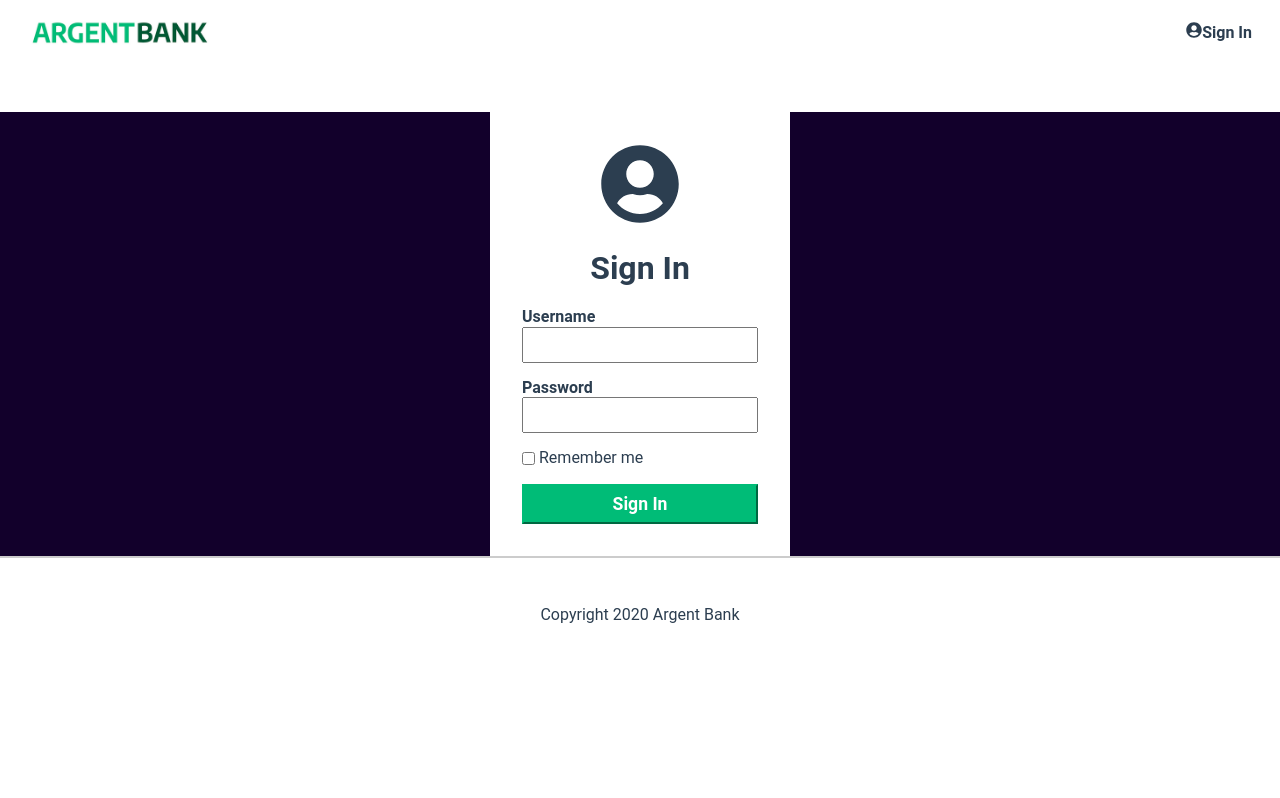
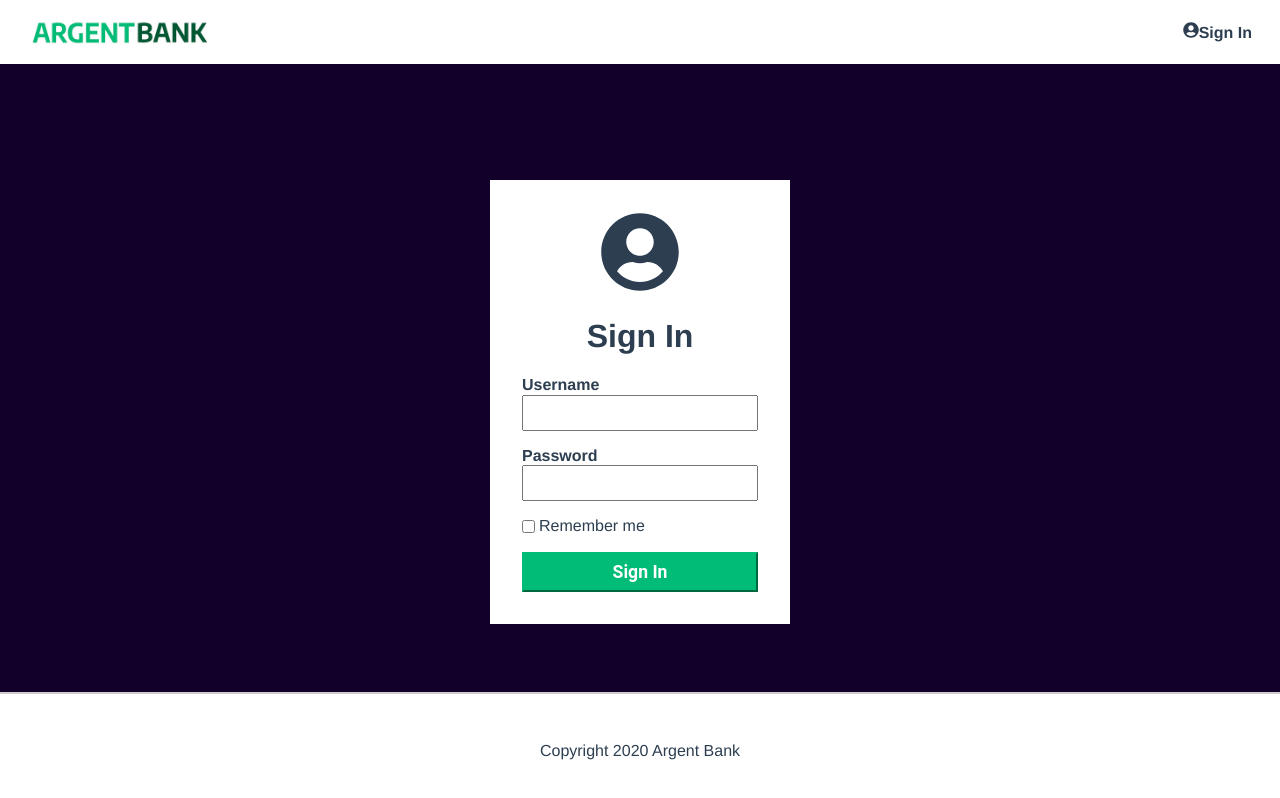
Before and after one commit to samir0067/SamirArrahmani_13_102022, a React (Create React App) app: page /sign-in in a window 1280 px wide. Built offline with nearby package versions, Linux system fonts and the light colour scheme.

Commit message:
fix les style des pages

```diff
--- a/src/components/Button.tsx
+++ b/src/components/Button.tsx
@@ -6,16 +6,18 @@ import React, { FC } from "react";
 type ButtonProps = {
   title: string;
   onClick: (e: React.MouseEvent) => Promise<void>;
+  style?: string;
 };
 
 /**
  * Generic button used for form validation
  * @param { string } title button title
  * @param { function } onClick to call a function
+ * @param { string } style to add custom style
  */
-const Button: FC<ButtonProps> = ({ title, onClick }: ButtonProps) => {
+const Button: FC<ButtonProps> = ({ title, onClick, style }: ButtonProps) => {
   return (
-    <button onClick={onClick} className="button">
+    <button onClick={onClick} className={`button ${style}`}>
       {title}
     </button>
   );
--- a/src/index.css
+++ b/src/index.css
@@ -1,3 +1,45 @@
+.footer {
+  display: flex;
+  justify-content: center;
+  border-top: 2px solid #ccc;
+  padding: 2rem 0 1.5rem;
+}
+.footer__text {
+  margin: 0;
+  padding: 0;
+}
+
+.nav {
+  display: flex;
+  justify-content: space-between;
+  align-items: center;
+  padding: 5px 20px;
+}
+.nav a {
+  font-weight: bold;
+  color: #2C3E50;
+}
+.nav a.router-link-exact-active {
+  color: #42B983;
+}
+.nav_logo_img {
+  display: flex;
+  align-items: center;
+  max-width: 100%;
+  width: 200px;
+}
+.nav_item {
+  margin-right: 0.5rem;
+  display: flex;
+  align-items: center;
+  justify-content: flex-end;
+  gap: 20px;
+  text-decoration: none;
+}
+.nav_item:hover {
+  text-decoration: underline;
+}
+
 .button {
   position: relative;
   display: block;
@@ -105,48 +147,6 @@
   margin-left: 0.25rem;
 }
 
-.footer {
-  display: flex;
-  justify-content: center;
-  border-top: 2px solid #ccc;
-  padding: 2rem 0 1.5rem;
-}
-.footer__text {
-  margin: 0;
-  padding: 0;
-}
-
-.nav {
-  display: flex;
-  justify-content: space-between;
-  align-items: center;
-  padding: 5px 20px;
-}
-.nav a {
-  font-weight: bold;
-  color: #2C3E50;
-}
-.nav a.router-link-exact-active {
-  color: #42B983;
-}
-.nav_logo_img {
-  display: flex;
-  align-items: center;
-  max-width: 100%;
-  width: 200px;
-}
-.nav_item {
-  margin-right: 0.5rem;
-  display: flex;
-  align-items: center;
-  justify-content: flex-end;
-  gap: 20px;
-  text-decoration: none;
-}
-.nav_item:hover {
-  text-decoration: underline;
-}
-
 .notFound {
   width: 100%;
   height: 100%;
@@ -154,8 +154,6 @@
   flex-direction: column;
   align-items: center;
   justify-content: center;
-  margin: 0 12px;
-  text-align: center;
 }
 .notFound_title {
   font-size: 65px;
@@ -163,9 +161,11 @@
 }
 .notFound_text {
   color: #000000;
+  margin: 15px;
 }
-.notFound_link {
-  color: #000000;
+.notFound_button {
+  color: #ffffff;
+  width: max-content;
 }
 
 .signIn_content {
@@ -179,25 +179,23 @@
   font-size: 5rem;
 }
 
-html {
-  font-family: Avenir, Helvetica, Arial, sans-serif;
-  -webkit-font-smoothing: antialiased;
-  -moz-osx-font-smoothing: grayscale;
+#root {
+  display: flex;
+  flex-direction: column;
+  justify-content: space-between;
+  height: 100vh;
+}
+
+body {
   text-align: center;
   color: #2C3E50;
 }
 
-body {
-  margin: 0;
+main {
+  flex-grow: 1;
   display: flex;
   flex-direction: column;
-  min-height: 100vh;
-}
-
-main {
-  flex: 1;
-  width: 100%;
-  height: 100%;
+  justify-content: center;
 }
 
 .bg-dark {
--- a/src/navigation/Routing.tsx
+++ b/src/navigation/Routing.tsx
@@ -1,4 +1,4 @@
-import React from "react";
+import React, { Fragment } from "react";
 import { Route, Routes, useLocation } from "react-router-dom";
 import NotFound from "pages/NotFound";
 import Home from "pages/Home";
@@ -15,7 +15,7 @@ const Routing = () => {
   const location = useLocation();
 
   return (
-    <main>
+    <Fragment>
       <NavBar />
       <Routes key={location.pathname} location={location}>
         <Route path="/" element={<Home />} />
@@ -26,7 +26,7 @@ const Routing = () => {
         <Route path="*" element={<NotFound />} />
       </Routes>
       <Footer />
-    </main>
+    </Fragment>
   );
 };
 
--- a/src/pages/Home.tsx
+++ b/src/pages/Home.tsx
@@ -4,10 +4,10 @@ import Features from "components/Features";
 
 const Home: FC = () => {
   return (
-    <div>
+    <main>
       <Hero />
       <Features />
-    </div>
+    </main>
   );
 };
 
--- a/src/pages/NotFound.tsx
+++ b/src/pages/NotFound.tsx
@@ -1,7 +1,10 @@
 import React, { FC } from "react";
-import { Link } from "react-router-dom";
+import { useNavigate } from "react-router-dom";
+import Button from "components/Button";
 
 const NotFound: FC = () => {
+  const navigate = useNavigate();
+
   const content = {
     title: "404",
     message: "Oups! La page que vous demandez n'existe pas.",
@@ -9,15 +12,17 @@ const NotFound: FC = () => {
   };
 
   return (
-    <section>
+    <main>
       <div className="notFound">
         <h1 className="notFound_title">{content.title}</h1>
         <p className="notFound_text">{content.message}</p>
-        <Link className="notFound_link" to="/">
-          {content.link}
-        </Link>
+        <Button
+          title={content.link}
+          onClick={async () => navigate("/")}
+          style="notFound_button"
+        />
       </div>
-    </section>
+    </main>
   );
 };
 
--- a/src/pages/Profile.tsx
+++ b/src/pages/Profile.tsx
@@ -6,12 +6,12 @@ const Profile: FC = () => {
   };
 
   return (
-    <section>
+    <main>
       <div className="profile">
         <h1 className="profile_title">{content.title}</h1>
         <div></div>
       </div>
-    </section>
+    </main>
   );
 };
 
--- a/src/pages/SignIn.tsx
+++ b/src/pages/SignIn.tsx
@@ -13,7 +13,7 @@ const SignIn: FC = () => {
   };
 
   return (
-    <div className="main bg-dark signIn">
+    <main className="bg-dark signIn">
       <section className="signIn_content">
         <FaUserCircle className="signIn_icon" />
         <h1>Sign In</h1>
@@ -42,7 +42,7 @@ const SignIn: FC = () => {
           <Button title="Sign In" onClick={handleSignIn} />
         </form>
       </section>
-    </div>
+    </main>
   );
 };
 
--- a/src/scss/index.scss
+++ b/src/scss/index.scss
@@ -1,5 +1,9 @@
 // Utiles
 @use "utils/variables";
+
+// Layout
+@use "layout/footer";
+@use "layout/navBar";
 
 // Components
 @use "components/button";
@@ -7,33 +11,27 @@
 @use "components/hero";
 @use "components/inputField";
 
-// Layout
-@use "layout/footer";
-@use "layout/navBar";
-
 // Pages
 @use "pages/notFound";
 @use "pages/signIn";
 
-html {
-  font-family: Avenir, Helvetica, Arial, sans-serif;
-  -webkit-font-smoothing: antialiased;
-  -moz-osx-font-smoothing: grayscale;
+#root {
+  display: flex;
+  flex-direction: column;
+  justify-content: space-between;
+  height: 100vh;
+}
+
+body {
   text-align: center;
   color: variables.$darkBlue;
 }
 
-body {
-  margin: 0;
+main {
+  flex-grow: 1;
   display: flex;
   flex-direction: column;
-  min-height: 100vh;
-}
-
-.main {
-  flex: 1;
-  width: 100%;
-  height: 100%;
+  justify-content: center;
 }
 
 .bg-dark {
```
Also changed, not shown: src/scss/pages/_notFound.scss (+4 -4 lines), src/normalize.css.
